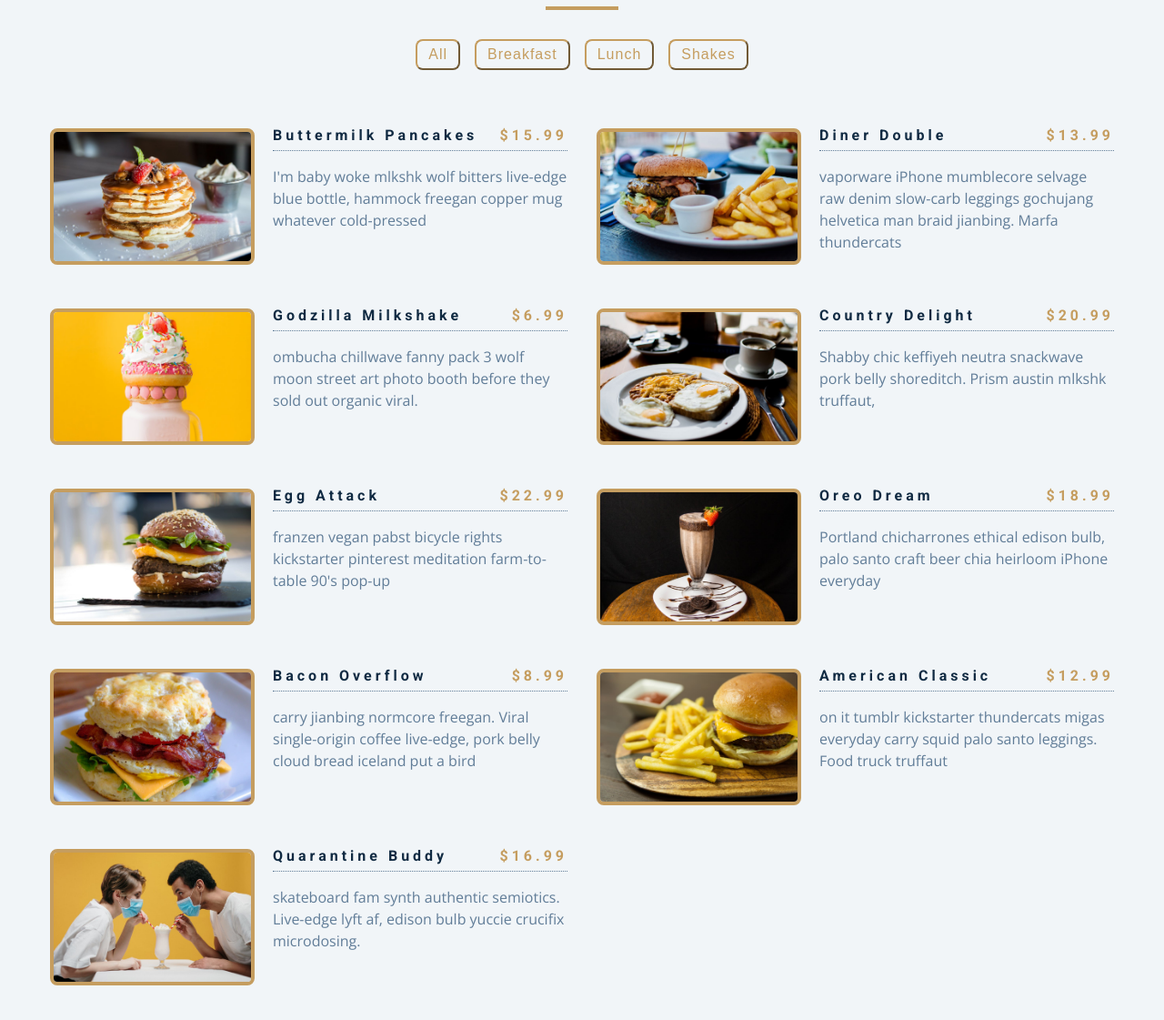
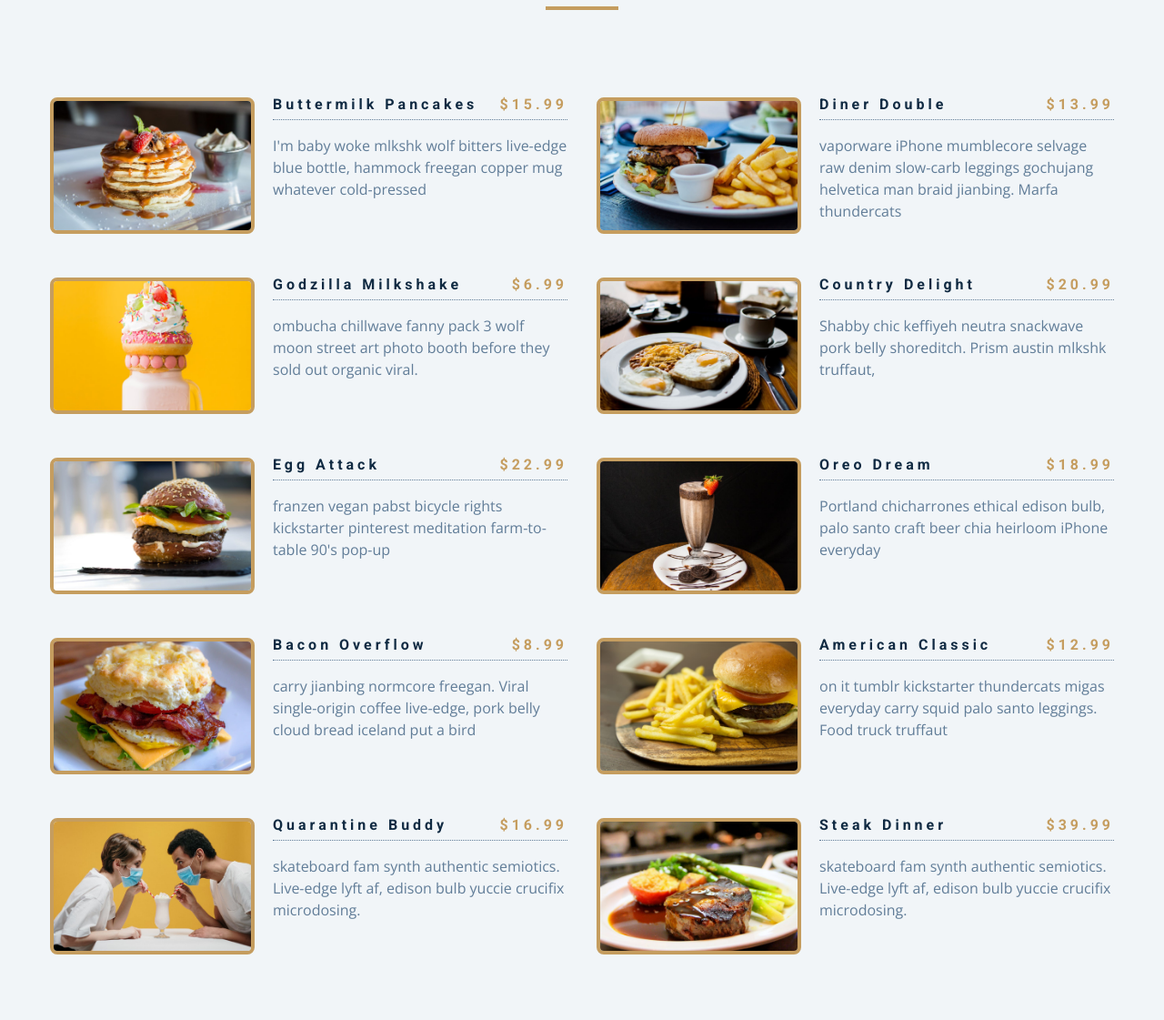
Before and after one commit to SethDimmer123/Menu-js-Dom-project-ud, a plain HTML site: page index.html in a window 1280 px wide. Shown: the part 125-1246 px from the top of the page at 91% size. Drawn offline with nearby package versions, Linux system fonts and the light colour scheme.

Commit message:
initial commit

```diff
--- a/app.js
+++ b/app.js
@@ -87,6 +87,15 @@ const menu = [
     img: "./images/item-9.jpeg",
     desc: `skateboard fam synth authentic semiotics. Live-edge lyft af, edison bulb yuccie crucifix microdosing.`,
   },
+  {
+    id: 10,
+    title: "Steak dinner",
+    category: "dinner",
+    price: 39.99,
+    img: "./images/item-10.jpeg",
+    desc: `skateboard fam synth authentic semiotics. Live-edge lyft af, edison bulb yuccie crucifix microdosing.`,
+  }
+
 ];
 
 //  i start by selecting the section-center(parent element)
@@ -99,6 +108,13 @@ const sectionCenter = document.querySelector(".section-center")// i am accessing
 window.addEventListener("DOMContentLoaded",function (){// in the browser window i want my content to load right away.(DOMContentLoaded)
 // let displayMenu = menuItems.map(function(item){
   displayMenuItems(menu)// passing in my menu array
+  const categories = menu.reduce(function(values,item){
+    if(!values.includes(item.category)){
+      values.push(item.category);
+    }
+    return values
+  },['all'])
+  console.log(categories)
 // return `        <article class="menu-item">
 // <img src=${item.img} class="photo" alt=${item.title} />
 // <div class="item-info">
@@ -271,3 +287,122 @@ filterBtns.forEach(function(btn){// i am iterating over each and every button.
   }
   })
 })
+
+
+
+
+// ===================================================================================
+
+// VID 156. Dynamically filter buttons
+
+// COMMENT OUT THE BUTTONS IN index.html.
+// ALSO COMMENTED OUT THE CODE INSIDE THE ARTICLE TAGS BECAUSE THAT IS IN JAVASCRIPT.
+
+// if i add another object to the menu it only shows up in the all category which is not good.
+
+
+// get only unique categories- HARDEST PART
+// iterate over the categories return buttons
+// make sure to select buttons when they are available.
+
+
+
+// ============================================================
+// VID 157. Unique Categories
+
+// I SETUP THE BUTTONS DYNAMICALLY IN THE DOMContentLoaded event listener.
+
+// right after i display the items displayMenuItems(menu)
+// i setup the functionality line 111
+
+
+// get only unique categories- HARDEST PART
+
+// display the categories const categories (LINE 111)
+// start by using map-method
+// then  i want to iterate over my menu array
+// and return only the categories
+// each and every item has that property of categories
+
+// so now i want to store it in the categories array since the map method returns a
+// NEW ARRAY
+// THIS ALL GETS DELETED AND REPLACED WITH REDUCE METHOD(2:45)
+// const categories = menu.map(function(item){
+  // return item.category
+// })
+// console.log(categories)
+
+
+
+// IN THE CONSOLE I SHOULD HAVE 10 ITEMS IN MY ARRAY  BECUASE I HAVE 10 CATEGORIES
+
+// BUT NOW I WANT TO GET UNIQUE CATEGORIES (VERY IMPORTANT)
+
+// OTHERWISE IF DISPLAY MY BUTTONS I ITERATE OVER THE CATEGORIES AND RETURN MY BUTTONS
+// THEN I WILL HAVE 10 BUTTONS
+// WHICH I DO NOT WANT.
+
+//  i only want buttons for UNIQUE CATEGORIES
+
+// HOW DO I DO THAT?
+// I USE .reduce method
+
+
+// const  categories = menu.reduce(function)(){
+
+// },['all])
+
+// the difference with reduce compared to map and filter method is i have
+// 2 PARAMETERS IN MY CALLBACK FUNCTION AND SOME KIND OF INITIAL VALUE[]
+// 'ARRAY'
+
+// the reason i am returning an array and placing the string of 'all' in it
+// because i have a button that references all of the items.(LINE 113)
+
+// i adD it manually becuase it is not in my categories
+
+// then i have 2 parameters in my reduce
+// they are referenced as accumulator and current
+// but  it is a parameter so i can call it whatever i want
+
+// i call the 1st parameter values becuase it references the ARRAY
+// i am returning ['all']
+
+// the second parameter is item because it references each and every item
+// in the array because i am still iterating over each item(object) in my menu array.
+
+// const  categories = menu.reduce(function)(values,item){
+  // return values
+// },['all])
+
+
+// WHEN USING REDUCE METHOD I NEED TO RETURN THE VALUES which is my total
+// if i dont return values the functionaiulity i have been doing will not work.
+
+
+// NOW I WANT TO CHECK if the item category(property with the value) if it is
+// ALREADY IN MY ARRAY.
+
+// values IS MY ARRAY
+
+// const  categories = menu.reduce(function)(values,item){
+  // if(!values.includes(item.category)){ //if my values array does not include
+  // item.category(array of objects)
+    // values.push(item.category)
+    // IF THE IF STATEMENT IS TRUE THEN I WANT TO PUSH THE item.category
+  // }
+
+// if the values array DOES include the item.category(array of objects) then
+// just return the the array.
+
+  // return values
+// },['all])
+
+// IN THE CONSOLE AT THIS POINT (5:45) I AM GETTING ALL MY (OBJECT)ITEM CATEGORIES
+// ["all","breakfast","lunch","dinner"]
+
+
+
+
+// iterate over the categories return buttons
+// make sure to select buttons when they are available.
--- a/index.html
+++ b/index.html
@@ -24,16 +24,16 @@
       </div>
       <!-- filter buttons --><!--vid 154. continued menu DOM project-->
       <div class="btn-container">
-        <button class="filter-btn" type="button" data-id="all">all</button>
+        <!-- <button class="filter-btn" type="button" data-id="all">all</button> -->
         <!-- I am referencing the categories in the array of objects(menu)  -->
-        <button class="filter-btn" type="button" data-id="breakfast">breakfast</button>
+        <!-- <button class="filter-btn" type="button" data-id="breakfast">breakfast</button>
         <button class="filter-btn" type="button" data-id="lunch">lunch</button>
-        <button class="filter-btn" type="button" data-id="shakes">shakes</button>
+        <button class="filter-btn" type="button" data-id="shakes">shakes</button> -->
       </div>
       <!-- menu items -->
       <div class="section-center"><!--this div is responsible for column layout(container)-->
         <!-- single item -->
-        <article class="menu-item">
+        <!-- <article class="menu-item">
           <img src="./menu-item.jpeg" class="photo" alt="menu-item" />
           <div class="item-info">
             <header>
@@ -42,7 +42,7 @@
             </header>
             <p class="item-text">Lorem ipsum dolor sit amet consectetur adipisicing elit. Sunt sit aliquam soluta nobis, quidem quibusdam libero! Quam commodi architecto iste!</p>
           </div>
-        </article>
+        </article> -->
         <!-- end of single item -->
       </div>
     </section>
```
